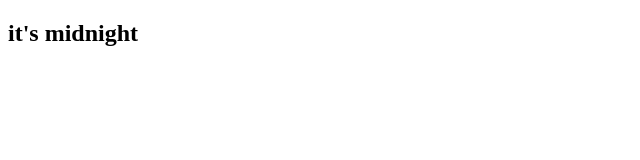
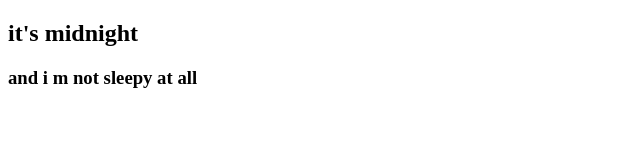
Before and after one commit to Azeem-394/skip-staging-area, a plain HTML site: page index.html in a window 1280 px wide. Shown: the whole page, without its empty margins (0-640 px from the left). Drawn offline with Linux system fonts and the light colour scheme.

```diff
--- a/index.html
+++ b/index.html
@@ -7,5 +7,6 @@
 </head>
 <body>
     <h2>it's midnight</h2>
+    <h3>and i m not sleepy at all</h3>
 </body>
 </html>
```
